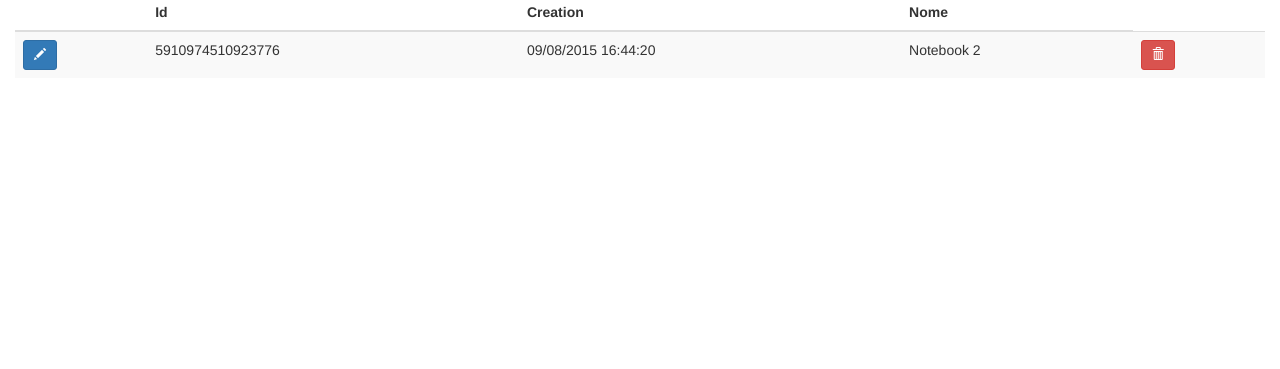
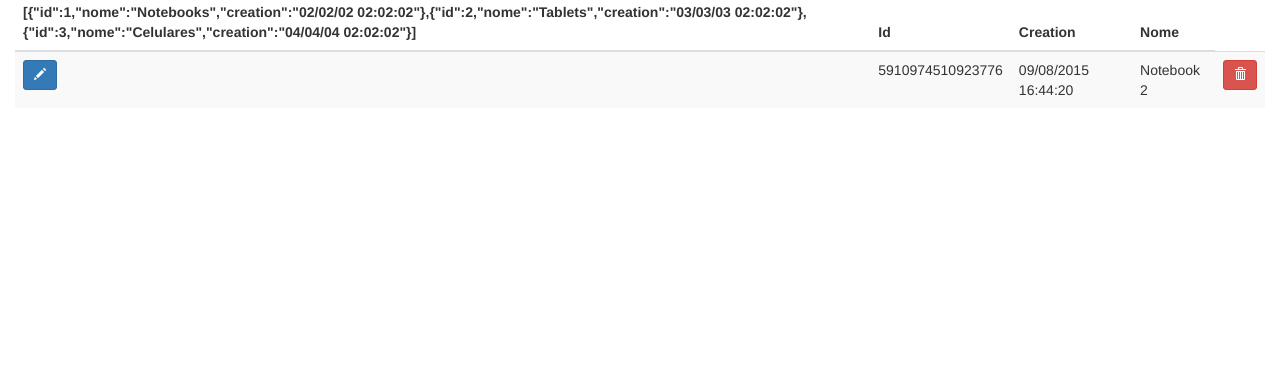
Before and after one commit to renzon/scripts-tarde, a plain HTML site: page crudangular/crud.html in a window 1280 px wide. Shown: the part 431-800 px from the top of the page. Drawn offline with Linux system fonts and the light colour scheme.

Commit message:
Criação de chamada para categorias

```diff
--- a/crudangular/categoria-components.js
+++ b/crudangular/categoria-components.js
@@ -40,6 +40,14 @@
         replace: true,
         scope: {},
         controller: function ($scope, CategoriaAPI) {
+          $scope.categorias=[];
+
+          CategoriaAPI.listar(function(categorias){
+            $.each(categorias,function(index, cat){
+              $scope.categorias.push(cat);
+            });
+          });
+
 
         }
       };
--- a/crudangular/categoria-servicos-mock.js
+++ b/crudangular/categoria-servicos-mock.js
@@ -2,26 +2,57 @@
   var categoriaServicos = angular.module('categoriaServicos', [])
 
   categoriaServicos.factory('CategoriaAPI', function ($rootScope) {
+    const delay = 2000;
+
     return {
       salvar: function (categoria, callbackSucesso, callbackErro, callbackAlways) {
+
         console.log('Iniciando salvamento ');
-
-        const delay = 2000;
         var id = 0;
         setTimeout(function () {
           id++;
-          if (callbackSucesso && categoria.nome!=='') {
+          if (callbackSucesso && categoria.nome !== '') {
             var categoriaSalva = {
               'id': id,
               nome: categoria.nome,
               creation: '02/02/02 02:02:02'
-            }
+            };
             callbackSucesso(categoriaSalva);
-          }else if(callbackErro && categoria.nome===''){
-            callbackErro({nome:'Campo Obrigatório'})
+          } else if (callbackErro && categoria.nome === '') {
+            callbackErro({nome: 'Campo Obrigatório'})
           }
 
-          if(callbackAlways){
+          if (callbackAlways) {
+            callbackAlways();
+          }
+
+          $rootScope.$digest();
+        }, delay);
+
+        console.log('Finalizando chamado do serviço');
+      },
+      listar: function (callbackSucesso, callbackErro, callbackAlways) {
+        setTimeout(function () {
+          if (callbackSucesso) {
+            var categorias = [{
+              'id': 1,
+              nome: 'Notebooks',
+              creation: '02/02/02 02:02:02'
+            }, {
+              'id': 2,
+              nome: 'Tablets',
+              creation: '03/03/03 02:02:02'
+            }, {
+              'id': 3,
+              nome: 'Celulares',
+              creation: '04/04/04 02:02:02'
+            }];
+            callbackSucesso(categorias);
+          } else if (callbackErro && categoria.nome === '') {
+            callbackErro({nome: 'Campo Obrigatório'})
+          }
+
+          if (callbackAlways) {
             callbackAlways();
           }
 
--- a/crudangular/categoria-tabela.html
+++ b/crudangular/categoria-tabela.html
@@ -1,7 +1,10 @@
 <table class="table table-striped table-hover">
   <thead>
   <tr>
-    <th></th>
+    <th>
+
+      {{ categorias}}
+    </th>
     <th>Id</th>
     <th>Creation</th>
     <th>Nome</th>
```
